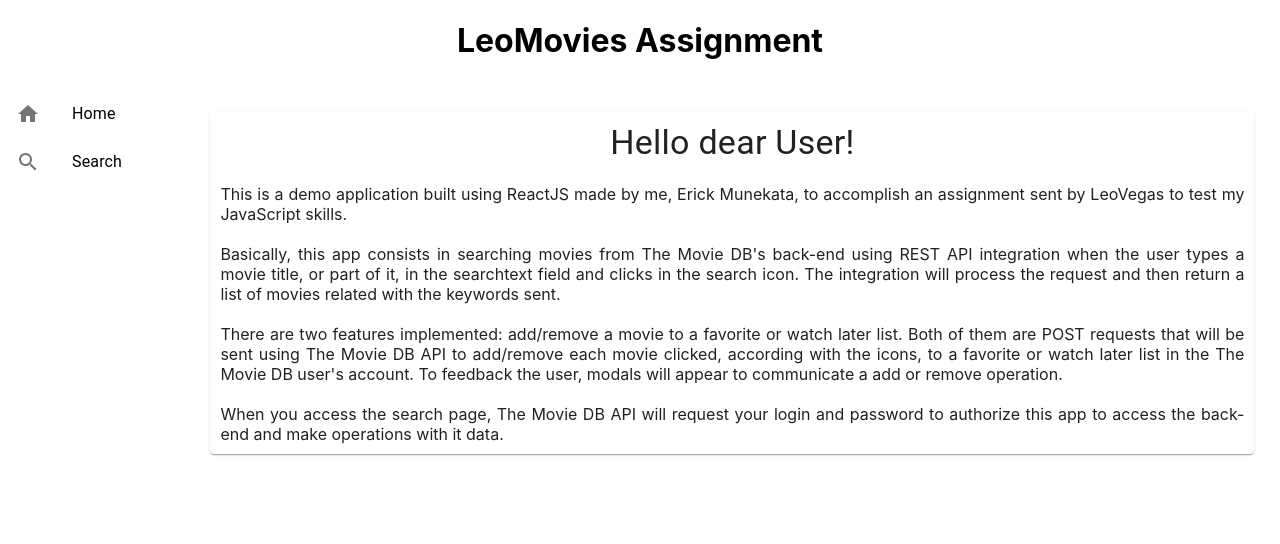
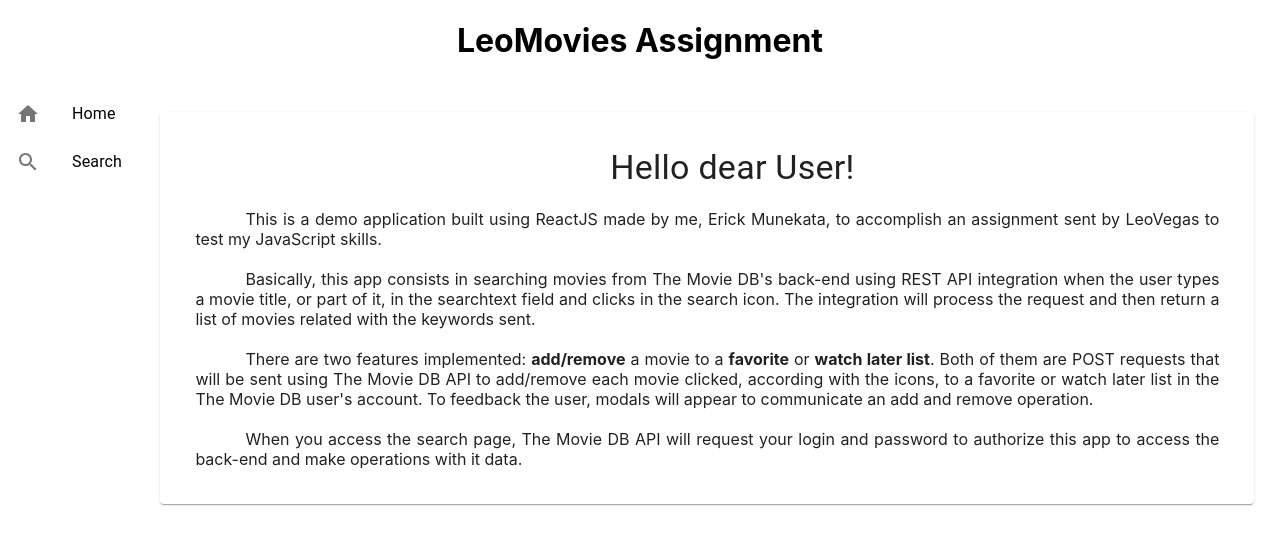
Before and after one commit to erickmune/leovegas-test, a React (Create React App) app: page / in a window 1280 px wide. Shown: the top 544 px of the page. Built offline with nearby package versions, Linux system fonts and the light colour scheme.

Commit message:
Final version

```diff
--- a/src/pages/common/components/home.js
+++ b/src/pages/common/components/home.js
@@ -9,10 +9,11 @@
         marginBottom: '30px',
         overflowX: 'auto',
         width: '80% !important',
-        padding: '10px 10px 10px 10px',
+        padding: '35px',
         float: 'right',
         marginRight: '2%',
-        textAlign: 'justify'
+        textAlign: 'justify',
+        textIndent: '50px'
     },
     title:{
         textAlign: 'center'
@@ -42,14 +43,13 @@
                     </Typography>
                     <br/>
                     <Typography variant="p" component="p">
-                            There are two features implemented: add/remove a movie to a favorite or watch later list. Both of them are POST requests that will
-                        be sent using The Movie DB API to add/remove each movie clicked, according with the icons, to a favorite or watch later list in the
-                        The Movie DB user's account. To feedback the user, modals will appear to communicate a add or remove operation.
+                            There are two features implemented: <strong>add/remove</strong> a movie to a <strong>favorite</strong> or <strong>watch later list</strong>.
+                            Both of them are POST requests that will be sent using The Movie DB API to add/remove each movie clicked, according with the icons, to a favorite or
+                            watch later list in the The Movie DB user's account. To feedback the user, modals will appear to communicate an add and remove operation.
                     </Typography>
                     <br/>
                     <Typography variant="p" component="p">
-                            When you access the search page, The Movie DB API will request your login and password to authorize this app to access the back-end
-                        and make operations with it data.
+                            When you access the search page, The Movie DB API will request your login and password to authorize this app to access the back-end and make operations with it data.
                     </Typography>
                 </Paper>
             </div>
```
